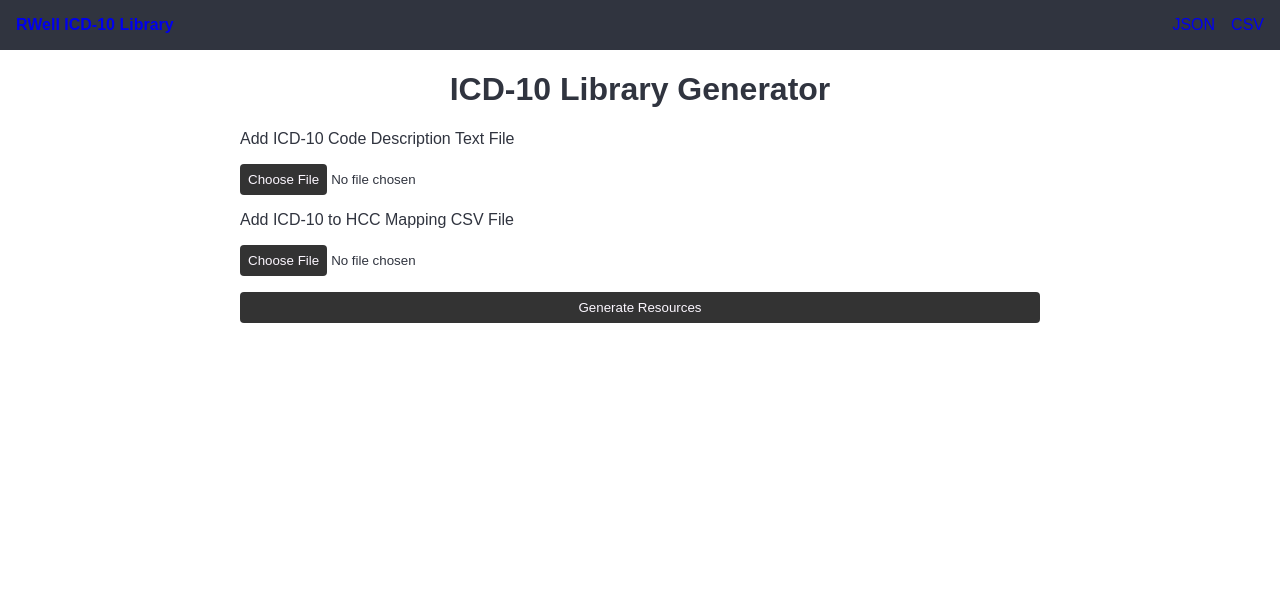
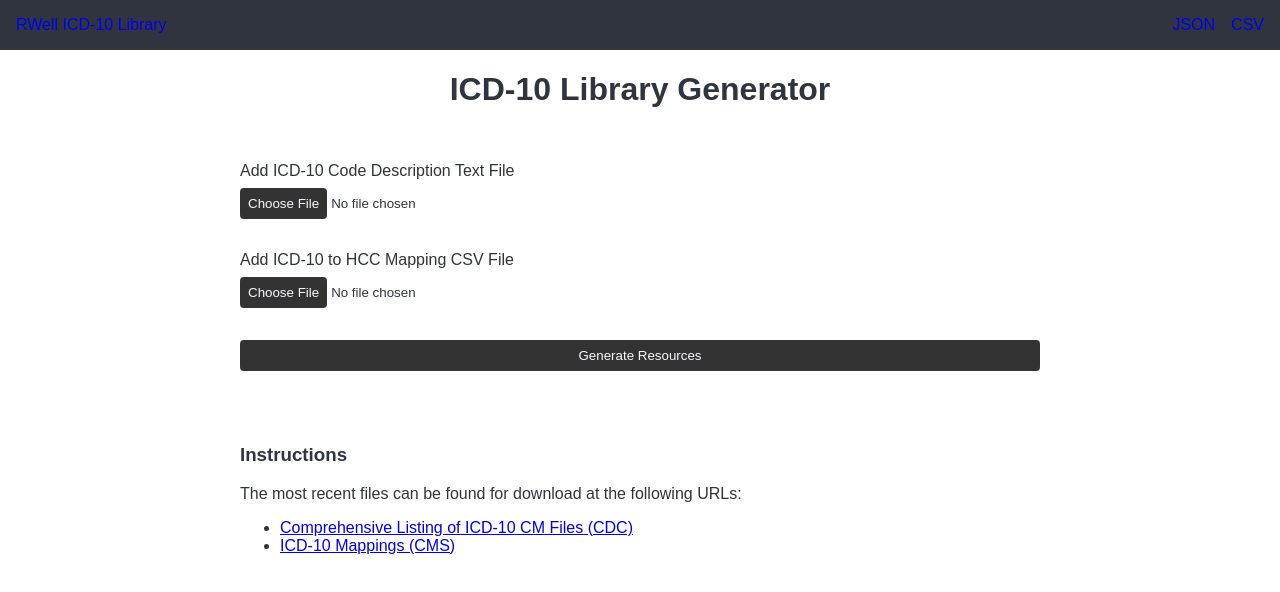
Before and after one commit to RoundingWellOS/cody, a SvelteKit app: page / in a window 1280 px wide. Shown: the top 592 px of the page. Built offline with nearby package versions, Linux system fonts and the light colour scheme.

Commit message:
Added instruction links with more styling

```diff
--- a/src/routes/+layout.svelte
+++ b/src/routes/+layout.svelte
@@ -21,11 +21,11 @@
         background-color: var(--primary);
         color: var(--light);
     }
+
     .title {
-        font-weight: bold;
         margin-left: 16px;
+    }
 
-    }
     .nav {
         display: flex;
         justify-content: flex-end;
--- a/src/routes/+page.svelte
+++ b/src/routes/+page.svelte
@@ -21,16 +21,25 @@
 <p class="loading">Processing... this may take a few minutes. Time for coffee.</p>
 {:else}
 <form class="form" method="POST" use:enhance={handleSubmit} enctype="multipart/form-data">
-    <label for="icd_list">Add ICD-10 Code Description Text File</label>
+    <label class="label" for="icd_list">Add ICD-10 Code Description Text File</label>
     <input disabled="{loading}" class="input" name="icd_list" accept=".txt" type="file" />
-    <label for="hcc_map">Add ICD-10 to HCC Mapping CSV File</label>
-    <input disabled="{loading}"  class="input" name="hcc_map" accept=".csv" type="file" />
-    <button disabled="{loading}"  class="submit">Generate Resources</button>
+    <label class="label" for="hcc_map">Add ICD-10 to HCC Mapping CSV File</label>
+    <input disabled="{loading}" class="input" name="hcc_map" accept=".csv" type="file" />
+    <button disabled="{loading}" class="submit">Generate Resources</button>
 </form>
 {#if form?.error}
 <p class="error">{form?.message}</p>
 {/if}
 {/if}
+
+<aside class="instructions">
+    <h3>Instructions</h3>
+    <p>The most recent files can be found for download at the following URLs:</p>
+    <ul>
+        <li><a href="https://www.cdc.gov/nchs/icd/Comprehensive-Listing-of-ICD-10-CM-Files.htm" target="_blank">Comprehensive Listing of ICD-10 CM Files (CDC)</a></li>
+        <li><a href="https://www.cms.gov/medicare/health-plans/medicareadvtgspecratestats/risk-adjustors/2024-model-software/icd-10-mappings" target="_blank">ICD-10 Mappings (CMS)</a></li>
+    </ul>
+</aside>
 
 <style>
     .title {
@@ -38,11 +47,24 @@
     }
 
     .form {
+        display: flex;
+        flex-direction: column;
+    }
+
+    .form,
+    .instructions {
         max-width: 800px;
         margin: 0 auto;
-        display: flex;
-        flex-direction: column;
-        gap: 16px;
+    }
+
+    .instructions {
+        margin-top: 65px;
+    }
+
+    .label,
+    .submit {
+        margin-bottom: 8px;
+        margin-top: 32px;
     }
 
     input[type=file]::file-selector-button,
```
